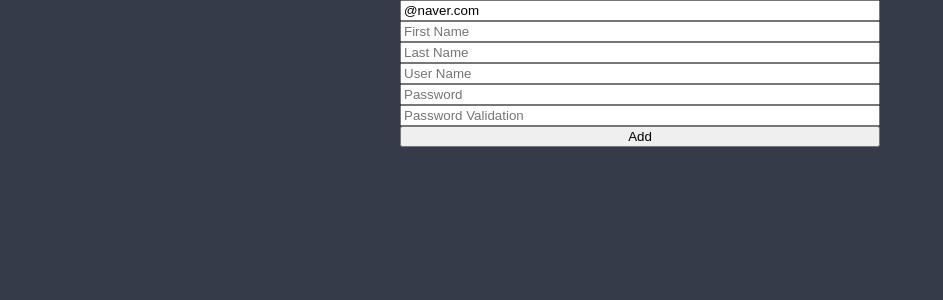
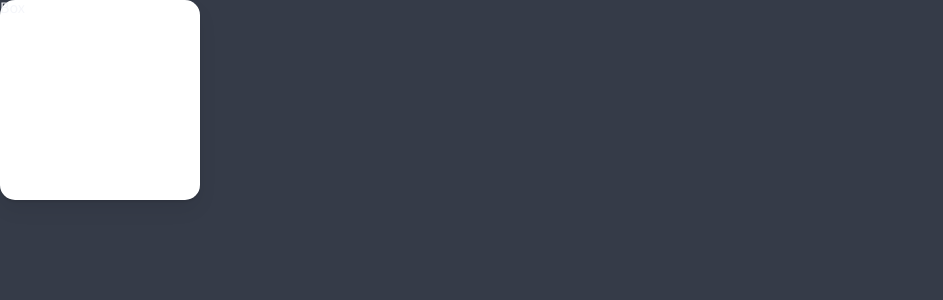
Before and after one commit to Eastynfromeast/study-react-master, a React (Create React App) app: page / in a window 1280 px wide. Shown: the top 300 px of the page, without its empty margins (0-943 px from the left). Built offline with nearby package versions, Linux system fonts and the light colour scheme.

Commit message:
start to learn how to use framer-motion

```diff
--- a/package.json
+++ b/package.json
@@ -8,6 +8,7 @@
 		"@types/node": "^20.14.9",
 		"@types/react": "^18.3.3",
 		"@types/react-dom": "^18.3.0",
+		"framer-motion": "^11.2.12",
 		"react": "^18.3.1",
 		"react-dom": "^18.3.1",
 		"react-helmet-async": "^2.0.5",
--- a/src/App.tsx
+++ b/src/App.tsx
@@ -1,5 +1,5 @@
-import { createGlobalStyle } from "styled-components";
-import ToDoList from "./ToDoList";
+import styled, { createGlobalStyle } from "styled-components";
+import { motion } from "framer-motion";
 
 const GlobalStyle = createGlobalStyle`
     /* http://meyerweb.com/eric/tools/css/reset/
@@ -67,11 +67,26 @@ a {
 }
 `;
 
+const Box = styled(motion.div)`
+	width: 200px;
+	height: 200px;
+	background-color: #fff;
+	border-radius: 15px;
+	box-shadow: 0 2px 3px rgba(0, 0, 0, 0.1), 0 10px 20px rgba(0, 0, 0, 0.06);
+`;
+
+const myVars = {
+	initial: { scale: 0 },
+	animate: { scale: 1, rotateZ: 360, transition: { type: "spring", delay: 0.5 } },
+};
+
 function App() {
 	return (
 		<>
 			<GlobalStyle />
-			<ToDoList />
+			<Box variants={myVars} initial="initial" animate="animate">
+				Box
+			</Box>
 		</>
 	);
 }
```
Also changed, not shown: 1 other file (tests, documents, lock files or other folders).
